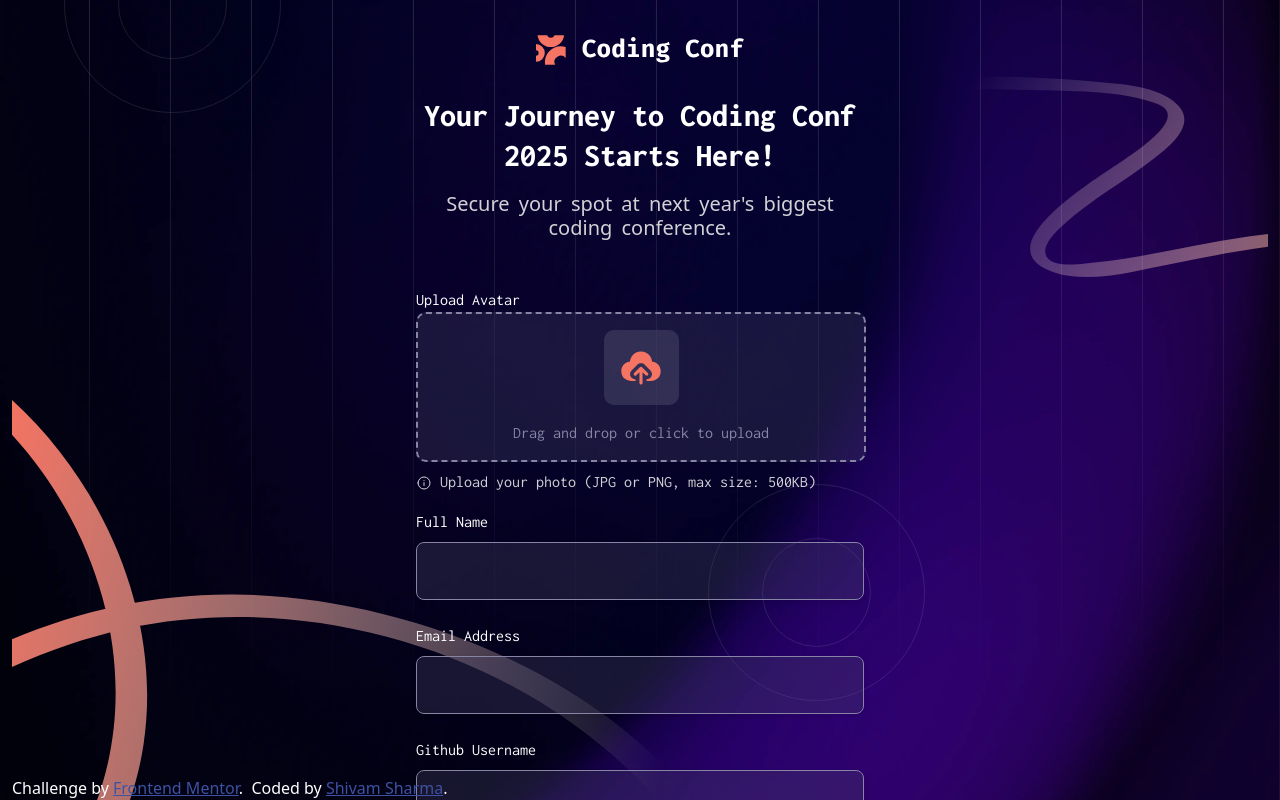
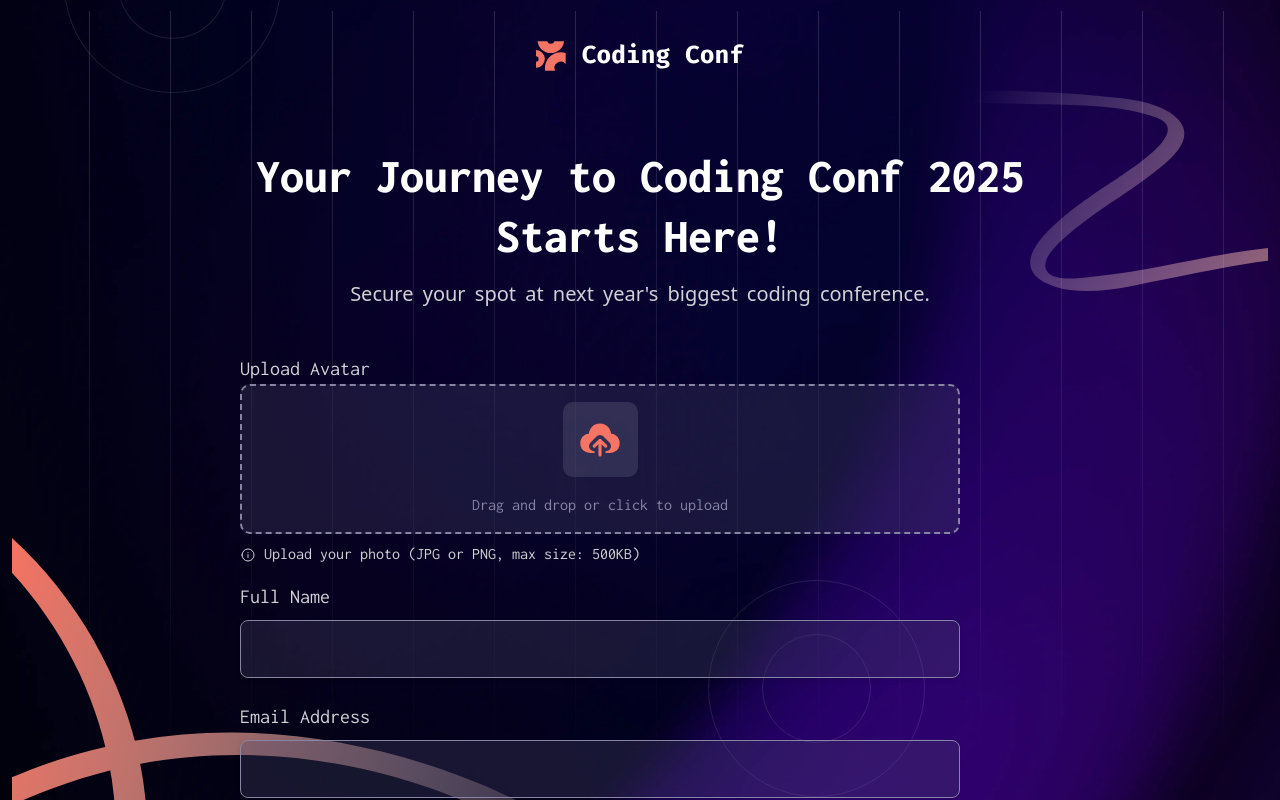
Before and after one commit to shivamsharma01/frontend-mentor-challenge, an Angular app: page /conference/submit in a window 1280 px wide. Shown: the top 800 px of the page. Built offline with nearby package versions, Linux system fonts and the light colour scheme.

Commit message:
css changes

```diff
--- a/src/app/conference-ticket/conference-ticket.css
+++ b/src/app/conference-ticket/conference-ticket.css
@@ -38,7 +38,7 @@
 }
 
 .cursor-pointer {
-  cursor: pointer
+  cursor: pointer;
 }
 
 .input-wrapper::after {
@@ -60,3 +60,10 @@
 .input-wrapper:focus-within::after {
   opacity: 1;
 }
+
+label {
+  color: var(--neutral-300);
+  font-size: 20px;
+  font-weight: 400;
+  display: block;
+}
--- a/src/app/conference-ticket/main-page/main-page.component.css
+++ b/src/app/conference-ticket/main-page/main-page.component.css
@@ -1,8 +1,6 @@
 .attribution {
-  position: absolute;
   font-size: 1em;
   text-align: center;
-  bottom: 0;
 }
 
 .attribution a {
@@ -12,7 +10,7 @@
 .root {
   min-height: 100vh;
   color: var(--neutral-0);
-  background: url(../../../../public/assets/conference-ticket-generator/images/background-mobile.png);
+  background: url(/assets/conference-ticket-generator/images/background-mobile.png);
   background-position: center;
   background-repeat: no-repeat;
   background-size: cover;
@@ -24,12 +22,12 @@
   width: 100%;
   min-height: 100vh;
   background: rgba(255, 255, 255, 0.8);
-  background: url(../../../../public/assets/conference-ticket-generator/images/logo-full.svg),
-    url(../../../../public/assets/conference-ticket-generator/images/pattern-circle.svg),
-    url(../../../../public/assets/conference-ticket-generator/images/pattern-circle.svg),
-    url(../../../../public/assets/conference-ticket-generator/images/pattern-lines.svg),
-    url(../../../../public/assets/conference-ticket-generator/images/pattern-squiggly-line-top.svg),
-    url(../../../../public/assets/conference-ticket-generator/images/pattern-squiggly-line-bottom.svg);
+  background: url(/assets/conference-ticket-generator/images/logo-full.svg),
+    url(/assets/conference-ticket-generator/images/pattern-circle.svg),
+    url(/assets/conference-ticket-generator/images/pattern-circle.svg),
+    url(/assets/conference-ticket-generator/images/pattern-lines.svg),
+    url(/assets/conference-ticket-generator/images/pattern-squiggly-line-top.svg),
+    url(/assets/conference-ticket-generator/images/pattern-squiggly-line-bottom.svg);
   background-position: center 4%, 5% -15%, 67% 70%, 2%, 100% 10%, 0% 100%;
   background-repeat: no-repeat, no-repeat, no-repeat, no-repeat, no-repeat,
     no-repeat;
@@ -38,7 +36,7 @@
 
 @media (min-width: 481px) and (max-width: 1024px) {
   .root {
-    background: url(../../../../public/assets/conference-ticket-generator/images/background-tablet.png);
+    background: url(/assets/conference-ticket-generator/images/background-tablet.png);
     background-position: center;
     background-repeat: no-repeat;
     background-size: cover;
@@ -47,7 +45,7 @@
 
 @media (min-width: 1025px) {
   .root {
-    background: url(../../../../public/assets/conference-ticket-generator/images/background-desktop.png);
+    background: url(/assets/conference-ticket-generator/images/background-desktop.png);
     background-position: center;
     background-repeat: no-repeat;
     background-size: cover;
--- a/src/app/conference-ticket/ticket-preview/ticket-preview.component.css
+++ b/src/app/conference-ticket/ticket-preview/ticket-preview.component.css
@@ -1,10 +1,10 @@
-h1 {
+.main-text {
   font-size: 2em;
   font-weight: 700;
   text-align: center;
 }
 
-h1 span {
+.main-text span {
   font-family: "Inconsolata";
   font-weight: 700;
   background: -webkit-linear-gradient(left, var(--orange-500), #fff);
@@ -12,15 +12,16 @@ h1 span {
   -webkit-text-fill-color: transparent;
 }
 
-.info {
+.desc-text {
   font-size: 1.25em;
   color: var(--neutral-300);
   font-family: "Inconsolata";
   font-weight: 500;
 }
 
-p span {
+.desc-text span {
   color: var(--orange-500);
+  font-family: "Inconsolata";
 }
 
 .display-data {
@@ -36,13 +37,12 @@ p span {
 
 .ticket-pic-container {
   background-color: var(--Neutral-900);
-  background: url(../../../../public/assets/conference-ticket-generator/images/pattern-ticket.svg);
+  background: url(/assets/conference-ticket-generator/images/pattern-ticket.svg);
   background-size: contain;
   background-repeat: no-repeat;
   aspect-ratio: 16 / 9;
   max-width: 500px;
-  padding: 1rem;
-  margin: auto;
+  margin-top: calc(min(100px, 50vh));
   position: relative;
   border-radius: 0.5rem;
 }
@@ -53,12 +53,14 @@ p span {
   left: 5%;
   bottom: 28%;
   border-radius: 10px;
+  aspect-ratio: 1 / 1;
 }
 
 .event-date {
   position: absolute;
   left: 18%;
-  top: 27%;
+  font-size: 0.8em;
+  top: 30%;
   color: var(--neutral-500);
   font-weight: 600;
 }
@@ -71,11 +73,14 @@ p span {
 }
 
 .fullname {
-  font-size: 1.4em;
-  font-weight: 400;
+  font-size: 1em;
+  top: 45%;
+  font-weight: 500;
   position: absolute;
   left: 23.5%;
-  bottom: 32%;
+  margin-bottom: 0;
+  text-transform: capitalize;
+  font-family: "Inconsolata";
 }
 
 .github-icon {
@@ -88,7 +93,8 @@ p span {
 .github-id {
   position: absolute;
   left: 30%;
-  bottom: 22.5%;
+  bottom: 28%;
+  margin-bottom: 0;
 }
 
 .generated-id {
@@ -100,3 +106,18 @@ p span {
   font-size: 1.5em;
   font-weight: 600;
 }
+
+@media (min-width: 481px) {
+  .main-text {
+    font-size: 3.5em;
+  }
+
+  .fullname {
+    font-size: 1.4em;
+    bottom: 45%;
+  }
+  .event-date {
+    top: 27%;
+    font-size: 1em;
+  }
+}
--- a/src/app/conference-ticket/ticket-preview/ticket-preview.component.html
+++ b/src/app/conference-ticket/ticket-preview/ticket-preview.component.html
@@ -1,23 +1,23 @@
 <div class="display-data m-auto pt-5">
-  <h1 class="text-center mb-2">
+  <h1 class="main-text text-center my-3">
     Congrats, <span>{{ name }}</span
     >! Your ticket is ready.
   </h1>
-  <p class="info text-center mb-5">
+  <p class="desc-text text-center my-5">
     We've emailed your ticket to <br /><span>{{ email }}</span> and will send
     updates in the run up to the event.
   </p>
-  <div class="ticket-pic-container m-auto p-5">
+  <div class="ticket-pic-container mx-auto">
     <img
       class="logo-full"
-      src="/assets/conference-ticket-generator/images/logo-full.svg"
+      src="assets/conference-ticket-generator/images/logo-full.svg"
     />
     <p class="event-date">Jan 31, 2025 / Austin, TX</p>
     <img class="avatar-img" [src]="image" />
     <p class="fullname">{{ name }}</p>
     <img
       class="github-icon"
-      src="/assets/conference-ticket-generator/images/icon-github.svg"
+      src="assets/conference-ticket-generator/images/icon-github.svg"
     />
     <p class="github-id">&#64;{{ githubId }}</p>
     <p class="generated-id">#01609</p>
--- a/src/app/conference-ticket/ticket-submit/ticket-submit.component.css
+++ b/src/app/conference-ticket/ticket-submit/ticket-submit.component.css
@@ -1,10 +1,15 @@
 .box-container {
-  max-width: 28rem;
+  width: 90%;
+  max-width: 800px;
+}
+
+.top-content {
+  padding-top: 50px;
 }
 
 .top-content-title {
   word-wrap: break-word;
-  font-size: 32px;
+  font-size: 1.5em;
   line-height: 1.25;
 }
 
@@ -15,11 +20,8 @@
   word-spacing: 4px;
 }
 
-label {
-  color: var(--neutral-300);
-  font-size: 20px;
-  font-weight: 400;
-  display: block;
+.main-content {
+  width: 90%;
 }
 
 .btn-submit {
@@ -34,3 +36,9 @@ label {
 .btn-submit:focus {
   background-color: var(--orange-700);
 }
+
+@media (min-width: 481px) {
+  .top-content-title {
+    font-size: 3em;
+  }
+}
--- a/src/app/conference-ticket/upload-image/upload-image.component.css
+++ b/src/app/conference-ticket/upload-image/upload-image.component.css
@@ -4,8 +4,6 @@
   flex-direction: column;
   align-items: center;
   justify-content: center;
-  width: 450px;
-  max-width: 550px;
   height: 150px;
   color: var(--neutral-500);
   border: 2px dashed var(--neutral-500);
@@ -49,7 +47,7 @@
   text-decoration: underline;
   cursor: pointer;
   transition: background-color 0.3s ease;
-  white-space: nowrap; /* Prevent text wrapping */
+  white-space: nowrap;
 }
 
 .avatar-input {
```
